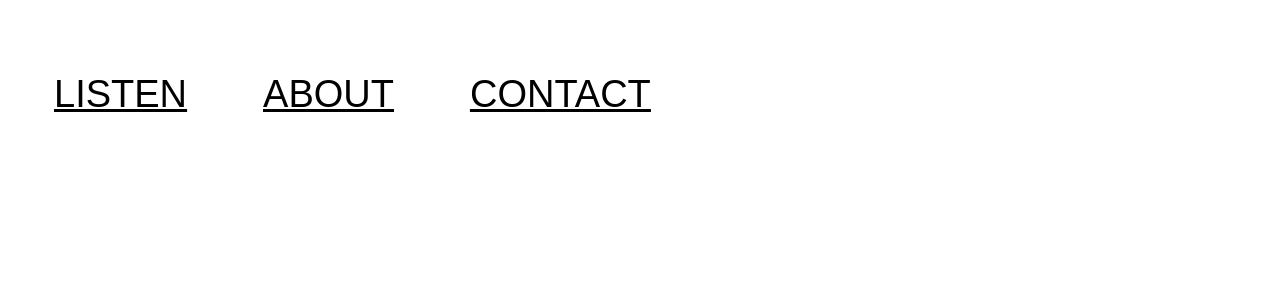
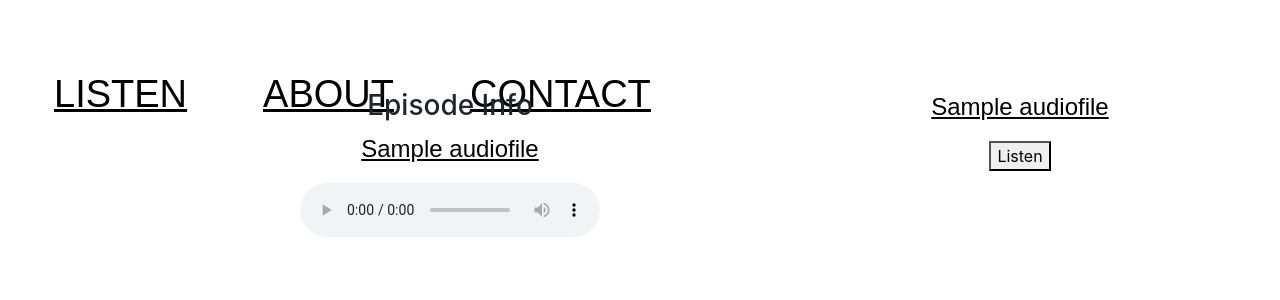
Before and after one commit to ThomasShetler/Bread-Website, a PHP site: page /listen.php?data=1 in a window 1280 px wide. Shown: the top 300 px of the page. Run offline with PHP 8.4, Linux system fonts and the light colour scheme; tables that the repository leaves empty or names only in its code hold one stand-in row (values such as "Sample post"); some web fonts are replaced.

Commit message:
Got everything work!
I AM A GOD

```diff
--- a/listen.php
+++ b/listen.php
@@ -4,21 +4,43 @@ include "includes/header.php";
 <div class="container main">
   <div class="row">
     <div class="col-lg-8" align="center">
+       <h3> Episode Info </h3>
 
+       <?php
+       //Dispaly details
+        include 'dbConfig.php';
+       $_GET['data'];
+       $sql = 'SELECT * FROM audiofiles WHERE id ='.$_GET['data'];
+       $result = $db->query($sql);
+       if ($result->num_rows > 0) {
+
+           // output data of each row
+           while($row = $result->fetch_assoc()) {
+            echo '<p>'.$row["episode_name"]."</p>";
+            $audioURL = 'uploads/'.$row["file_name"];
+            ?>
+            <audio controls>
+            <source src="<?php echo $audioURL; ?>" type="audio/mpeg">
+            </audio>
+            <?php }
+        }
+        else{ ?>
+            <p>no data found</p>
+        <?php } ?>
     </div>
     <div class="col-sm-4" align="center">
         <?php
          include 'dbConfig.php';
-        $sql = "SELECT * FROM audiofiles";
+        $sql = "SELECT episode_name,id FROM audiofiles";
         $result = $db->query($sql);
         if ($result->num_rows > 0) {
 
             // output data of each row
             while($row = $result->fetch_assoc()) {
-              echo '<a href="listen.php>'.$row["episode_name"]."</p> <br>";
+              echo '<p>'.$row["episode_name"]."</p>";
 
+               echo '<form action="listen.php" method="get"> <button name="data" type="submit" value="'.$row["id"].'">Listen</button> ';
             }
-
 
         } else {
             echo "0 results";
--- a/upload.php
+++ b/upload.php
@@ -30,7 +30,7 @@ if(isset($_POST["submit"]) && !empty($_FILES["file"]["name"])){
             $statusMsg = "Sorry, there was an error uploading your file.";
         }
     }else{
-        $statusMsg = 'Sorry, only JPG, JPEG, PNG, GIF, & PDF files are allowed to upload.';
+        $statusMsg = 'mp3 and wav files are allowed to upload.';
     }
 }else{
     $statusMsg = 'Please select a file to upload.';
```
Also changed, not shown: 1 other file.
